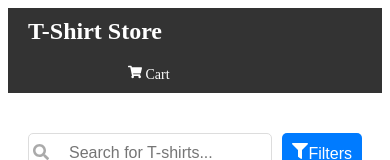
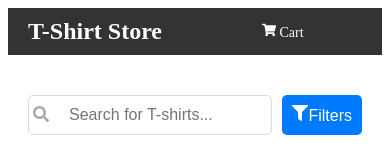
Before and after one commit to Vanika-08/T-shirt-shop, a React (Create React App) app: page / in a window 390 px wide. Shown: the top 160 px of the page. Built offline with nearby package versions, Linux system fonts and the light colour scheme.

Commit message:
Update project

```diff
--- a/src/components/Header.css
+++ b/src/components/Header.css
@@ -48,18 +48,19 @@ header {
 /* Responsive styles for smaller screens */
 @media (max-width: 768px) {
   .nav-container {
-    flex-direction: column;
-    align-items: flex-start;
+    flex-direction: row; /* Keep the flex direction as row */
+    justify-content: space-between; /* Add this to keep the shop name and cart apart */
+    align-items: center; /* Add this to vertically center the elements */
   }
 
   .shop-name {
-    margin-bottom: 10px;
-    flex-grow: 0;
+    margin-bottom: 0; /* Remove the margin bottom */
+    flex-grow: 1; /* Allow the shop name to take available space */
   }
 
   .cart-container {
-    margin-left: 0; /* Remove margin for small screens */
-    margin-top: 10px;
+    margin-left: auto; /* Push the cart to the right */
+    margin-top: 0; /* Remove the margin top */
   }
 
   .cart-link {
```
